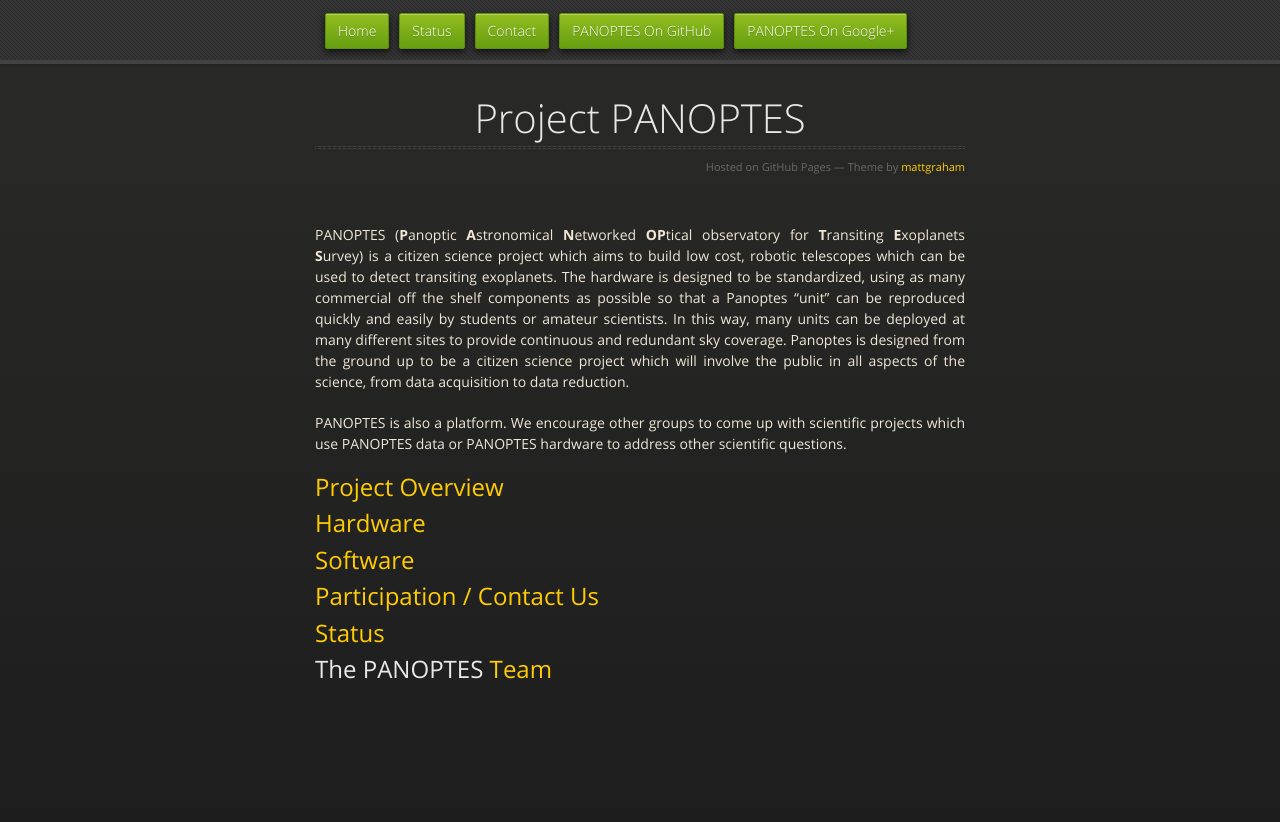
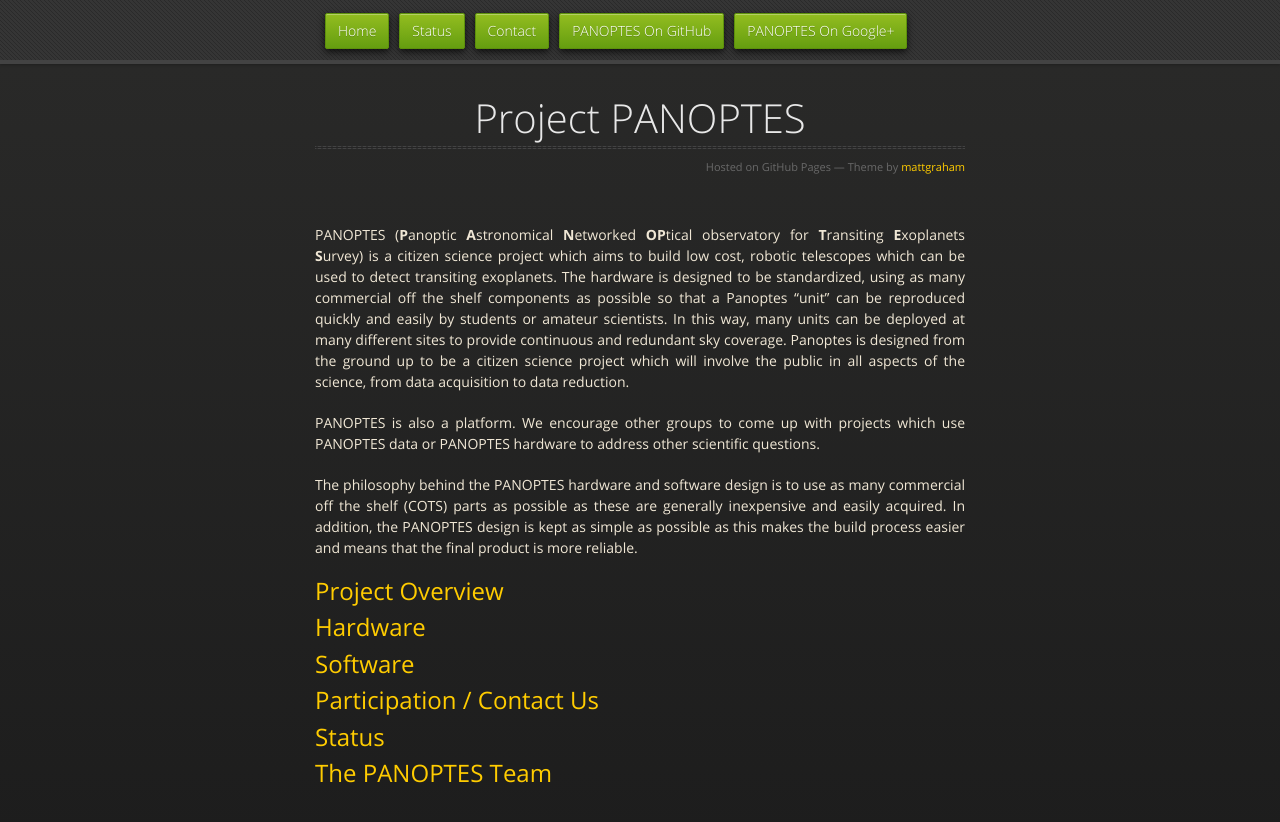
Before and after one commit to panoptes/panoptes.github.io, a Jekyll site: the page built from index.md, in a window 1280 px wide. Shown: the top 822 px of the page. Built offline with Jekyll 4.4.1, drawn with Linux system fonts in a browser that asks for light colours; nearby versions of some CDN libraries.

Commit message:
Add content.

```diff
--- a/index.md
+++ b/index.md
@@ -5,7 +5,9 @@ layout: default
 
 PANOPTES (**P**anoptic **A**stronomical **N**etworked **OP**tical observatory for **T**ransiting **E**xoplanets **S**urvey) is a citizen science project which aims to build low cost, robotic telescopes which can be used to detect transiting exoplanets.  The hardware is designed to be standardized, using as many commercial off the shelf components as possible so that a Panoptes "unit" can be reproduced quickly and easily by students or amateur scientists.  In this way, many units can be deployed at many different sites to provide continuous and redundant sky coverage.  Panoptes is designed from the ground up to be a citizen science project which will involve the public in all aspects of the science, from data acquisition to data reduction.
 
-PANOPTES is also a platform.  We encourage other groups to come up with scientific projects which use PANOPTES data or PANOPTES hardware to address other scientific questions.
+PANOPTES is also a platform.  We encourage other groups to come up with  projects which use PANOPTES data or PANOPTES hardware to address other scientific questions.
+
+The philosophy behind the PANOPTES hardware and software design is to use as many commercial off the shelf (COTS) parts as possible as these are generally inexpensive and easily acquired.  In addition, the PANOPTES design is kept as simple as possible as this makes the build process easier and means that the final product is more reliable.
 
 ## [Project Overview](what.html)
 
@@ -17,4 +19,4 @@ PANOPTES is also a platform.  We encourage other groups to come up with scientif
 
 ## [Status](status.html)
 
-## The PANOPTES [Team](team.html)
+## [The PANOPTES Team](team.html)
```
Also changed, not shown: hardware.md (+6 -0 lines), what.md (+0 -8 lines).
